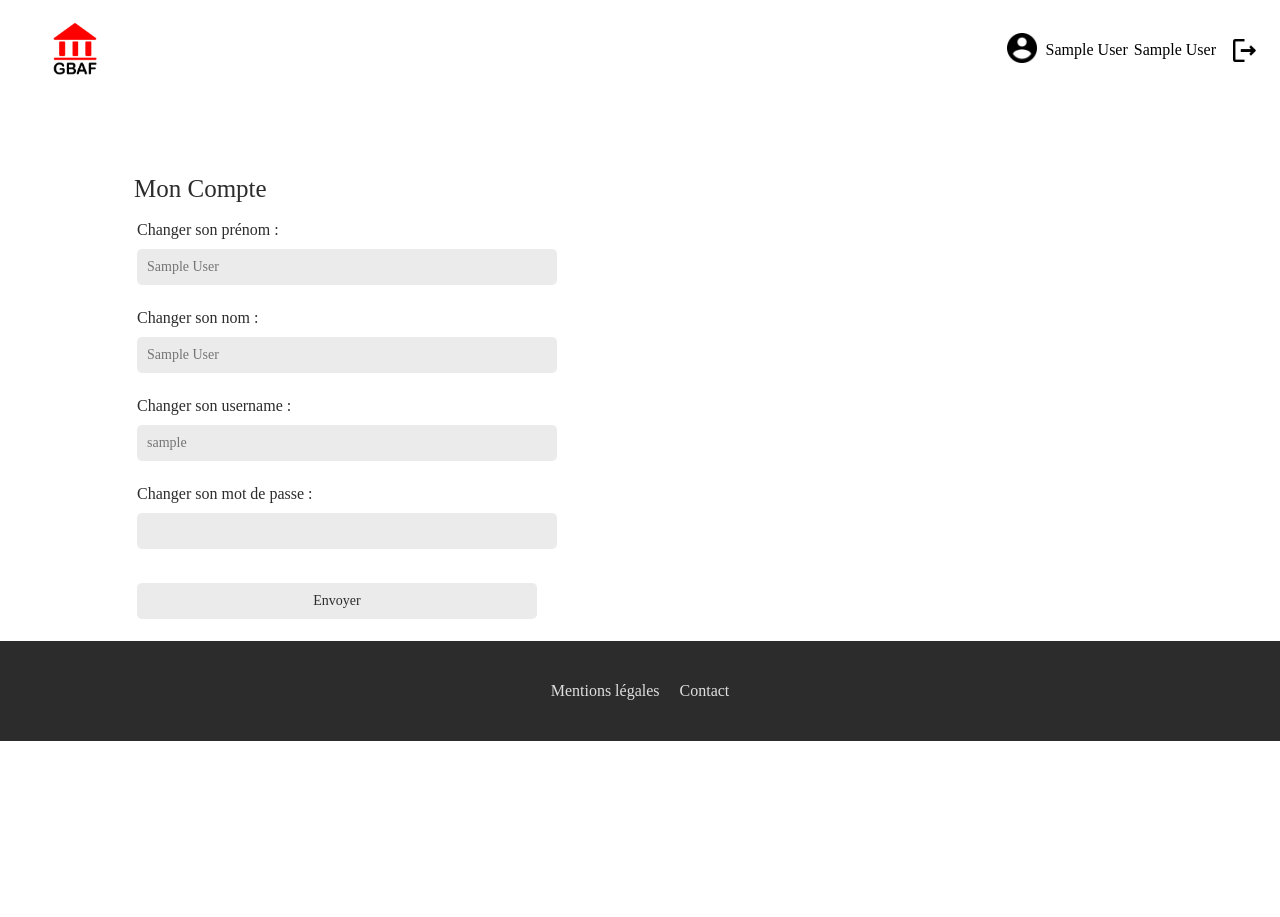
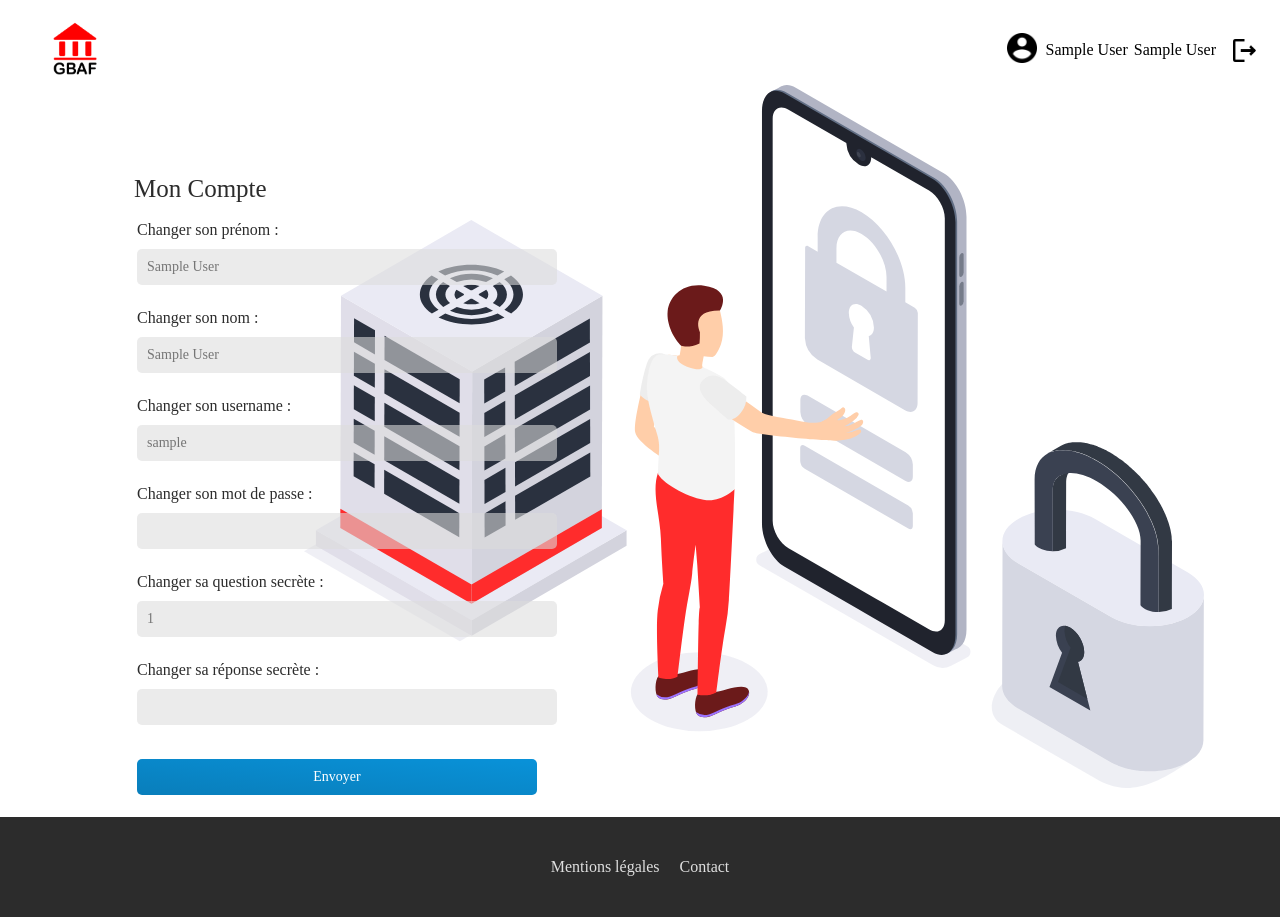
Before and after one commit to maximelbv/GBAF, a PHP site: page /Formation/compte.php in a window 1280 px wide. Before the commit the page ends 741 px from the top, so only its background shows below. Run offline with PHP 8.4, Linux system fonts and the light colour scheme; the visitor is signed in with stand-in values (Sample User, id 1); style sheets or scripts are compiled from the project's sources; some web fonts are replaced.

Commit message:
styled the buttons

```diff
--- a/changement_mdp.php
+++ b/changement_mdp.php
@@ -30,7 +30,7 @@
                     <legend>Changer son mot de passe</legend>
                     <p class="log_form__btn_reveniralaconnexion"><a href="connexion.php">Revenir à la connexion</a></p>
                     <div><label>Username : <input type="text" name="pseudo" required autocomplete="off"></label></div>
-                    <input type="submit">
+                    <div><input type="submit" value="Valider"></div>
                     <?php
                         if (isset($_POST['pseudo'])) {
                             echo $dontexist = "Cet username n'existe pas.";
--- a/compte.php
+++ b/compte.php
@@ -9,7 +9,7 @@
 
     <?php include('include/_head.php') ?>
 
-    <body>
+    <body class="body_compte">
         <?php include('include/_header.php') ?>
 
 
@@ -23,6 +23,8 @@
                 <div><label>Changer son nom : <input type="text" name="nv_nom" autocomplete="off" placeholder ="<?php echo $_SESSION['nom'] ?>"></label></div>
                 <div><label>Changer son username : <input type="text" name="nv_username" autocomplete="off" placeholder ="<?php echo $_SESSION['username'] ?>"></label></div>
                 <div><label>Changer son mot de passe : <input type="password" autocomplete="off" name="nv_password"></label></div>
+                <div><label>Changer sa question secrète : <input type="text" name="nv_question" autocomplete="off" placeholder ="<?php echo $_SESSION['question'] ?>"></label></div>
+                <div><label>Changer sa réponse secrète : <input type="text" name="nv_reponse" autocomplete="off"></label></div>
                 <div><input type="submit" value="Envoyer"></div>
 
                 <?php
@@ -56,6 +58,18 @@
                         header('Location: redirection_changement_infos.php');
                         $_SESSION['password'] = $_POST['nv_password'];
                     }
+                    if (!empty($_POST['nv_question']) && isset($_POST['nv_question'])) {
+                        $change = $bdd->prepare('UPDATE account SET question = ? WHERE id_user = ?');
+                        $change->execute([$_POST['nv_question'], $_SESSION['id_user']]);
+                        header('Location: redirection_changement_infos.php');
+                        $_SESSION['question'] = $_POST['nv_question'];
+                    }
+                    if (!empty($_POST['nv_reponse']) && isset($_POST['nv_reponse'])) {
+                        $change = $bdd->prepare('UPDATE account SET reponse = ? WHERE id_user = ?');
+                        $change->execute([$_POST['nv_reponse'], $_SESSION['id_user']]);
+                        header('Location: redirection_changement_infos.php');
+                        $_SESSION['reponse'] = $_POST['nv_reponse'];
+                    }
 
                 ?>
 
--- a/connexion.php
+++ b/connexion.php
@@ -45,12 +45,12 @@
 
                 <fieldset class="log_form">
 
-                    <legend>Se Connecter</legend>
+                    <legend>Connexion</legend>
                     <p class="log_form__btn_pasdecompte">Pas de compte ? <a href="inscription.php">Créer un compte</a></p>
                     <div><label>User name : <input type="text" name="pseudo"  required autocomplete="off"></label></div>
                     <div><label>Mot de passe : <input type="password" name="mdp" required autocomplete="off"></label></div>
                     <p class="log_form__btn_mdpoublie"><a href="changement_mdp.php">Mot de passe oublié ? </a></p>
-                    <input type="submit">
+                    <div><input type="submit" value="Se connecter"></div>
                     <div class="log_form__error_mauvaisid">
                         <?php
                             if (isset($mauvaisid)) {
--- a/css/style.scss
+++ b/css/style.scss
@@ -184,6 +184,33 @@ footer {
         font-size: 25px;
         margin-left: 20px;
     }
+    & div {
+        width: 400px;
+        margin: 12px 25px 12px 25px;
+    }
+    & input {
+        background: rgba(221, 221, 221, 0.575);
+        color: $txt_color;
+        font-family: poppins;
+        margin-top: 10px;
+        border-radius: 5px;
+        padding: 10px;
+        width: 100%;
+        height: auto;
+        font-size: 14px;
+        border: none;
+        &:focus {
+            outline: none;
+        }
+    }
+    & input[type=submit] {
+        background-image: linear-gradient(to right top, #097ebb, #0983c2, #0988ca, #098dd1, #0992d9);
+        color: white;
+    }
+    & input[type=reset] {
+        background: #FF2C2C;
+        color: white;
+    }
     &__btn_dejamembre {
         font-size: 12px;
         align-self: flex-start;
@@ -222,32 +249,7 @@ footer {
         text-decoration: none;
         &:visited {color: #2C7DFF;}
     }
-    & div {
-        width: 400px;
-        margin: 12px 25px 12px 25px;
-    }
-    & input {
-        background: rgba(221, 221, 221, 0.575);
-        color: $txt_color;
-        font-family: poppins;
-        margin-top: 10px;
-        border-radius: 5px;
-        padding: 10px;
-        width: 100%;
-        height: auto;
-        font-size: 14px;
-        border: none;
-        &:focus {
-            outline: none;
-        }
-    }
-    & select {
-        font-family: poppins;
-        width: 100%;
-        height: 40px;
-        font-size: 12px;
-        border: 1px solid rgba(128, 128, 128, 0.219);
-    }
+
     &__error_iddejautilise {
         display: flex;
         flex-direction: row;
@@ -283,3 +285,13 @@ footer {
     text-align: center;
     margin-top: 100px;
 }
+
+// COMPTE.PHP
+
+.body_compte {
+    background: url('../media/security.svg');
+    background-repeat: no-repeat;
+    background-position-x: 80%;
+    background-position-y: 40%;
+    background-size: 900px;
+}
--- a/include/_header.php
+++ b/include/_header.php
@@ -1,7 +1,7 @@
     <header class="header">
         <a href="index.php"><img  class="header__logo_gbaf" src="media/logo_gbaf.png" alt="logo_gbaf" width="50"></a>
         <div class="header__compte">
-            <a href="confirmation_identite.php"><img src="media/icon_compte.png" alt="" width="30" height="30"></a>
+            <a href="compte.php"><img src="media/icon_compte.png" alt="" width="30" height="30"></a>
             <p><?php echo $_SESSION['prenom'] ?></p>
             <p><?php echo $_SESSION['nom'] ?></p>
             <a  class="header__compte__btn_logout" href="include/_logout.php"></a>
--- a/redirection_changement_infos.php
+++ b/redirection_changement_infos.php
@@ -6,9 +6,9 @@
 <body class="body_redirection">
     <img src="media/check.png" alt="" width="100px">
     <h1>Succès !</h1>
-    <h2>Vos informations ont bien été modifiées <br>Veuillez vous reconnecter.</h2>
+    <h2>Vos informations ont bien été modifiées.</h2>
     <?php
-        header("Refresh:3; url=http://localhost/Formation/GBAF/");
+        header("Refresh:3; url=http://localhost/Formation/GBAF/compte.php");
     ?>
 </body>
 </html>
```
Also changed, not shown: css/style.css (+40 -30 lines), inscription.php (+2 -12 lines), css/style.min.css, media/security.svg (added).
